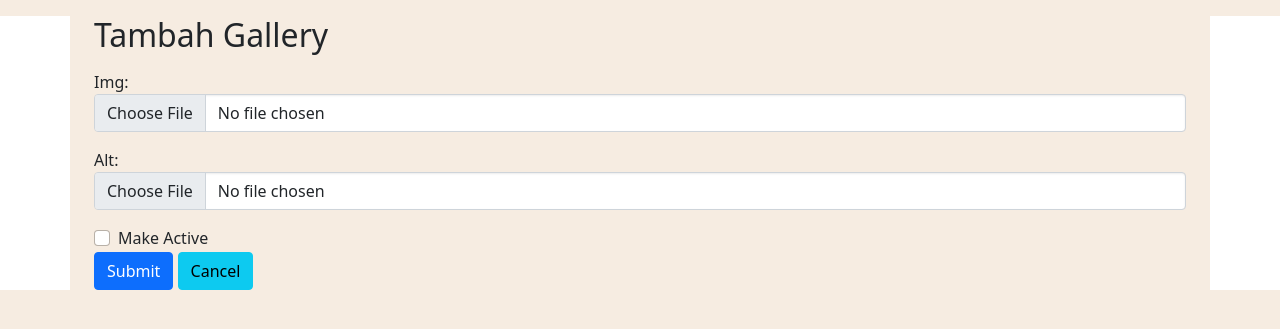
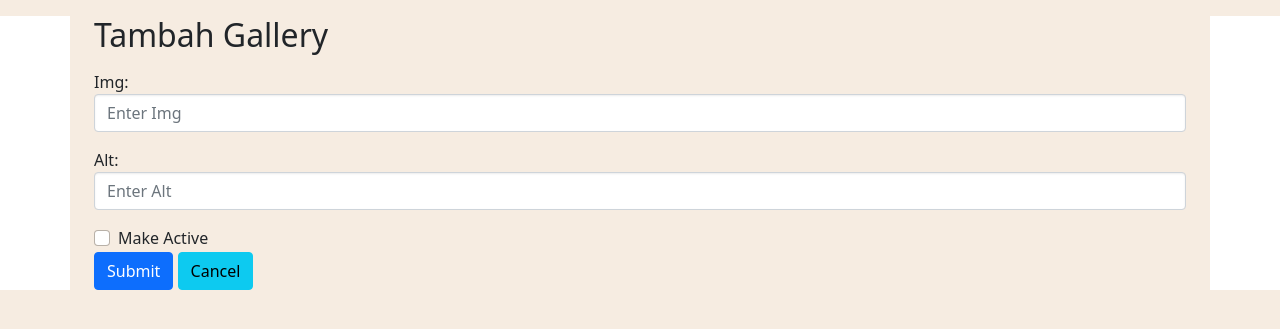
Before and after one commit to AlphaByte-RedTeam/catty-pet-shop, a PHP site: page /cms/form_tambah_gallery.php in a window 1280 px wide. Shown: the top 329 px of the page. Run offline with PHP 8.4, Linux system fonts and the light colour scheme; the visitor is signed in with stand-in values (Sample User, id 1); style sheets or scripts are compiled from the project's sources; some libraries are stand-ins or nearby versions; some web fonts are replaced.

Commit message:
feat: change input type to text

```diff
--- a/cms/form_tambah_gallery.php
+++ b/cms/form_tambah_gallery.php
@@ -66,11 +66,11 @@
 
       <div class="mb-3 mt-3">
         <label for="img_gallery">Img:</label>
-        <input type="file" class="form-control" id="img_gallery" placeholder="Enter Img" name="img_gallery" required>
+        <input type="text" class="form-control" id="img_gallery" placeholder="Enter Img" name="img_gallery" required>
       </div>
       <div class="mb-3 mt-3">
         <label for="alt_gallery">Alt:</label>
-        <input type="file" class="form-control" id="alt_gallery" placeholder="Enter Alt" name="alt_gallery" required>
+        <input type="text" class="form-control" id="alt_gallery" placeholder="Enter Alt" name="alt_gallery" required>
       </div>
       <div class="form-check">
         <input type="checkbox" class="form-check-input" id="isActive" name="isActive">
```
